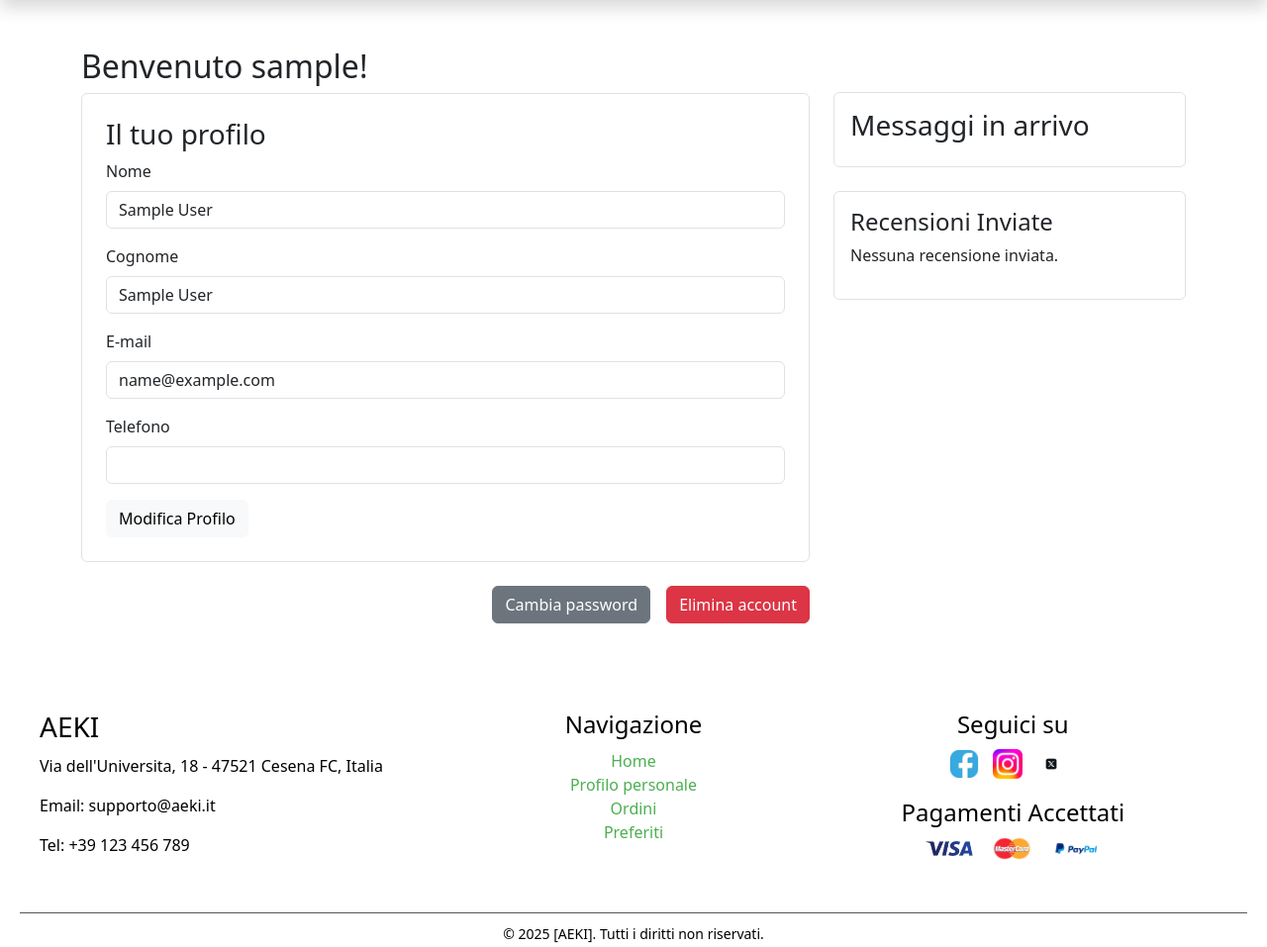
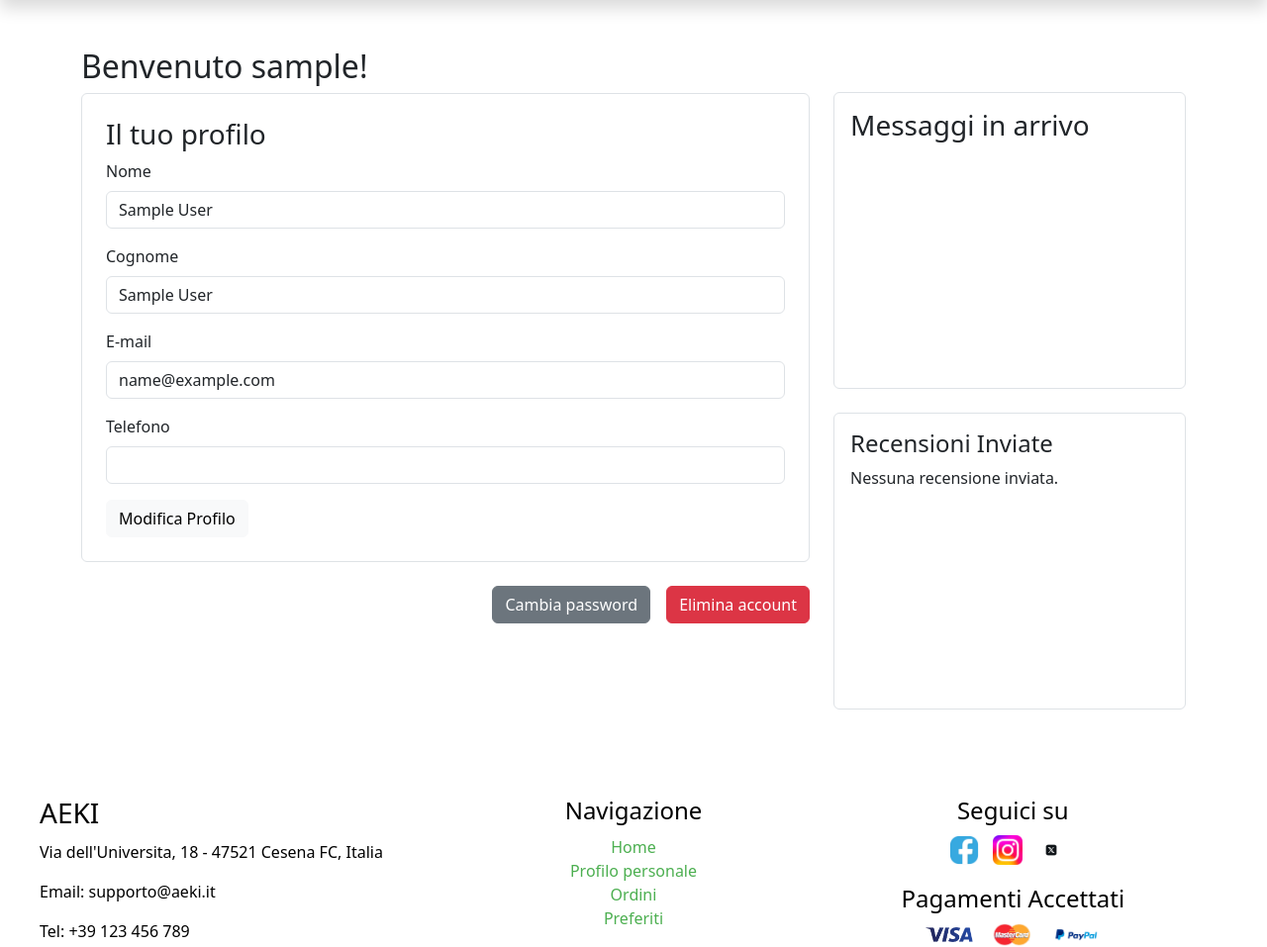
Before and after one commit to RikyPoz/ProgettoWeb, a PHP site: page /profile.php in a window 1280 px wide. Shown: the part 90-1047 px from the top of the page at 99% size. Run offline with PHP 8.4, Linux system fonts and the light colour scheme; the visitor is signed in with stand-in values (Sample User, id 1); data that the repository does not hold is empty.

Commit message:
Aggiunta scroll per notifiche e recensioni

```diff
--- a/Aeki/db/popolamento-db1.sql
+++ b/Aeki/db/popolamento-db1.sql
@@ -132,7 +132,7 @@ INSERT INTO Prodotto (Nome, Prezzo, Descrizione, NomeMateriale, Peso, NomeColore
 
 -- Immagini per prodotti
 INSERT INTO ImmagineProdotto (PercorsoImg, Icona, CodiceProdotto) VALUES
-('upload/products/armadio_moderno_1.png', 'Y', 1),      -- GAIA
+('upload/products/armadio_moderno_1.png', 'Y', 1),
 ('upload/products/armadio_moderno_2.png', 'N', 1),
 ('upload/products/divano_angolare_1.png', 'Y', 2),
 ('upload/products/divano_angolare_2.png', 'N', 2),
@@ -176,7 +176,7 @@ INSERT INTO ImmagineProdotto (PercorsoImg, Icona, CodiceProdotto) VALUES
 ('upload/products/tavolo_ovale_2.png', 'N', 21),
 ('upload/products/sedia_elegante_1.png', 'Y', 22),
 ('upload/products/sedia_elegante_2.png', 'N', 22),
-('upload/products/credenza_classica_1.png', 'Y', 23),       -- PASO
+('upload/products/credenza_classica_1.png', 'Y', 23),
 ('upload/products/credenza_classica_2.png', 'N', 23),
 ('upload/products/cassettiera_vintage_1.png', 'Y', 24),
 ('upload/products/cassettiera_vintage_2.png', 'N', 24),
@@ -220,7 +220,7 @@ INSERT INTO ImmagineProdotto (PercorsoImg, Icona, CodiceProdotto) VALUES
 ('upload/products/tavolino_soggiorno_2.png', 'N', 43),
 ('upload/products/tavolo_cucina_1.png', 'Y', 44),
 ('upload/products/tavolo_cucina_2.png', 'N', 44),
-('upload/products/tavolo_pieghevole_1.png', 'Y', 45),       --POZ
+('upload/products/tavolo_pieghevole_1.png', 'Y', 45),
 ('upload/products/tavolo_pieghevole_2.png', 'N', 45),
 ('upload/products/sedia_soggiorno_1.png', 'Y', 46),
 ('upload/products/sedia_soggiorno_2.png', 'N', 46),
--- a/Aeki/template/profile_main.php
+++ b/Aeki/template/profile_main.php
@@ -40,14 +40,14 @@
 
         <!-- Sezione Messaggi e Recensioni -->
 <aside class="col-lg-4">
-            <div class="border rounded p-3 mb-4" style="max-height: 300px; overflow-y: auto;">
+    <div class="border rounded p-3 mb-4" style="height: 300px; overflow-y: auto;">
         <h3>Messaggi in arrivo</h3>
         <ul class="list-group" id="messaggi-container">
             <!-- I messaggi verranno aggiunti dinamicamente tramite JS -->
         </ul>
     </div>
 
-            <div class="border rounded p-3" style="max-height: 300px; overflow-y: auto;">
+    <div class="border rounded p-3" style="height: 300px; overflow-y: auto;">
         <h4>Recensioni Inviate</h4>
         <?php if (!empty($templateParams["recensioni"])): ?>
             <ul class="list-group">
@@ -58,7 +58,6 @@
                             <small class="text-muted">Codice Prodotto: <?php echo $recensione['CodiceProdotto']; ?></small>
                         </div>
                         <span class="text-muted" style="display: flex; white-space: nowrap;"><?php echo getStars($recensione['stelle']); ?></span>
-
                     </li>
                 <?php endforeach; ?>
             </ul>
@@ -67,6 +66,7 @@
         <?php endif; ?>
     </div>
 </aside>
+
     </div>
 </div>
 
```
Lines whose indentation alone changed are shown as unchanged.
